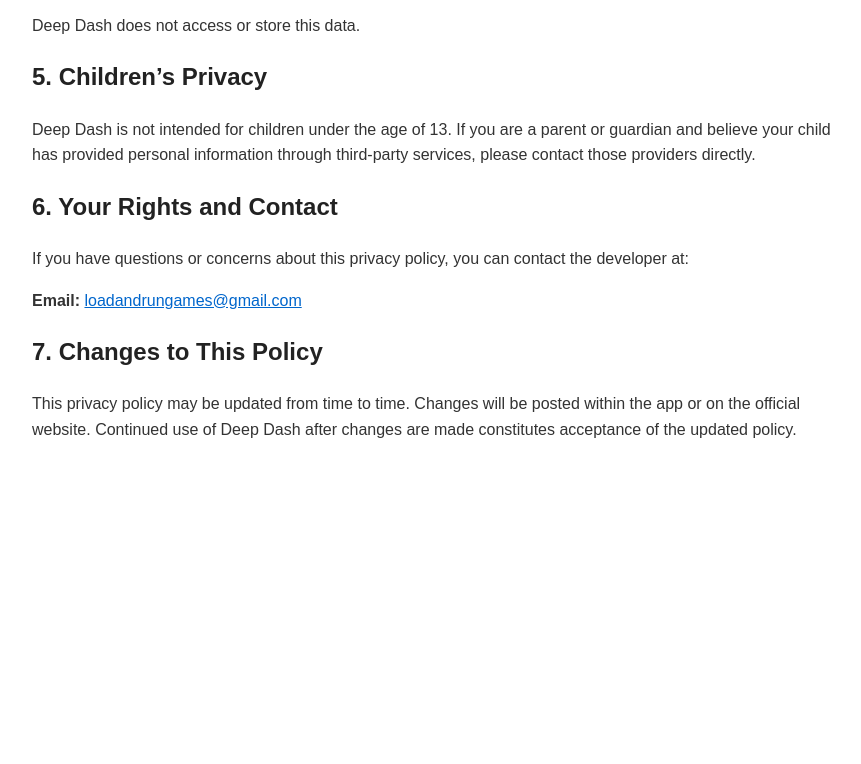
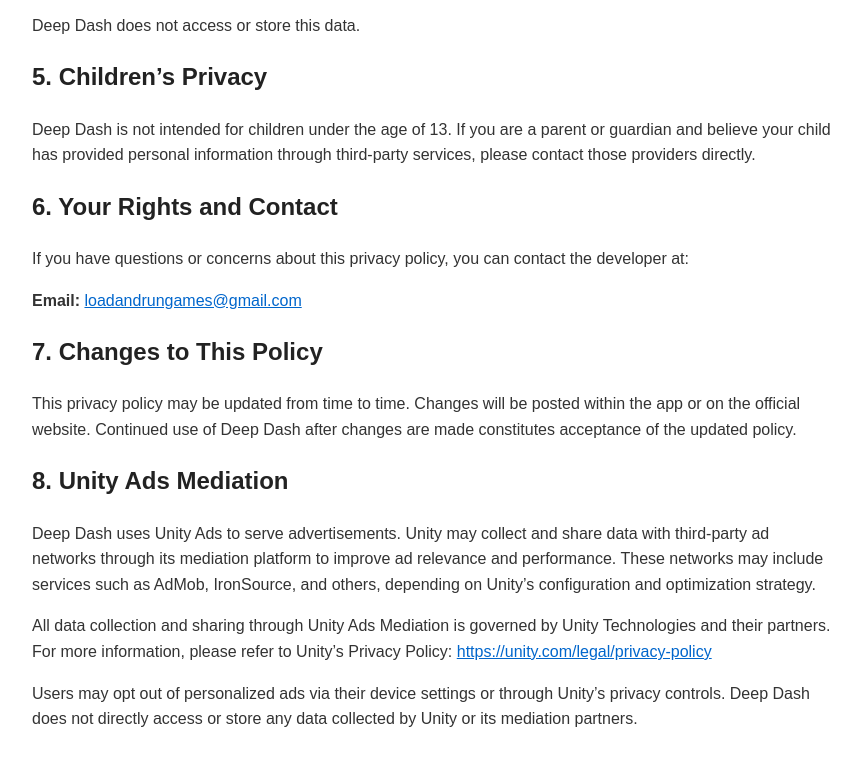
Before and after one commit to KevinKndl/deep-dash-privacy, a plain HTML site: page index.html in a window 1280 px wide. Shown: the part 1011-1775 px from the top of the page, without its empty margins (208-1069 px from the left). Before the commit the page ends 1485 px from the top, so only its background shows below. Drawn offline with Linux system fonts and the light colour scheme.

Commit message:
Update index.html
Deep Dash privacy policy

```diff
--- a/index.html
+++ b/index.html
@@ -77,5 +77,9 @@
 
   <h2>7. Changes to This Policy</h2>
   <p>This privacy policy may be updated from time to time. Changes will be posted within the app or on the official website. Continued use of Deep Dash after changes are made constitutes acceptance of the updated policy.</p>
+  <h2>8. Unity Ads Mediation</h2>
+  <p>Deep Dash uses Unity Ads to serve advertisements. Unity may collect and share data with third-party ad networks through its mediation platform to improve ad relevance and performance. These networks may include services such as AdMob, IronSource, and others, depending on Unity’s configuration and optimization strategy.</p>
+  <p>All data collection and sharing through Unity Ads Mediation is governed by Unity Technologies and their partners. For more information, please refer to Unity’s Privacy Policy: <a href="https://unity.com/legal/privacy-policy" target="_blank">https://unity.com/legal/privacy-policy</a></p>
+  <p>Users may opt out of personalized ads via their device settings or through Unity’s privacy controls. Deep Dash does not directly access or store any data collected by Unity or its mediation partners.</p>
 </body>
 </html>
```
